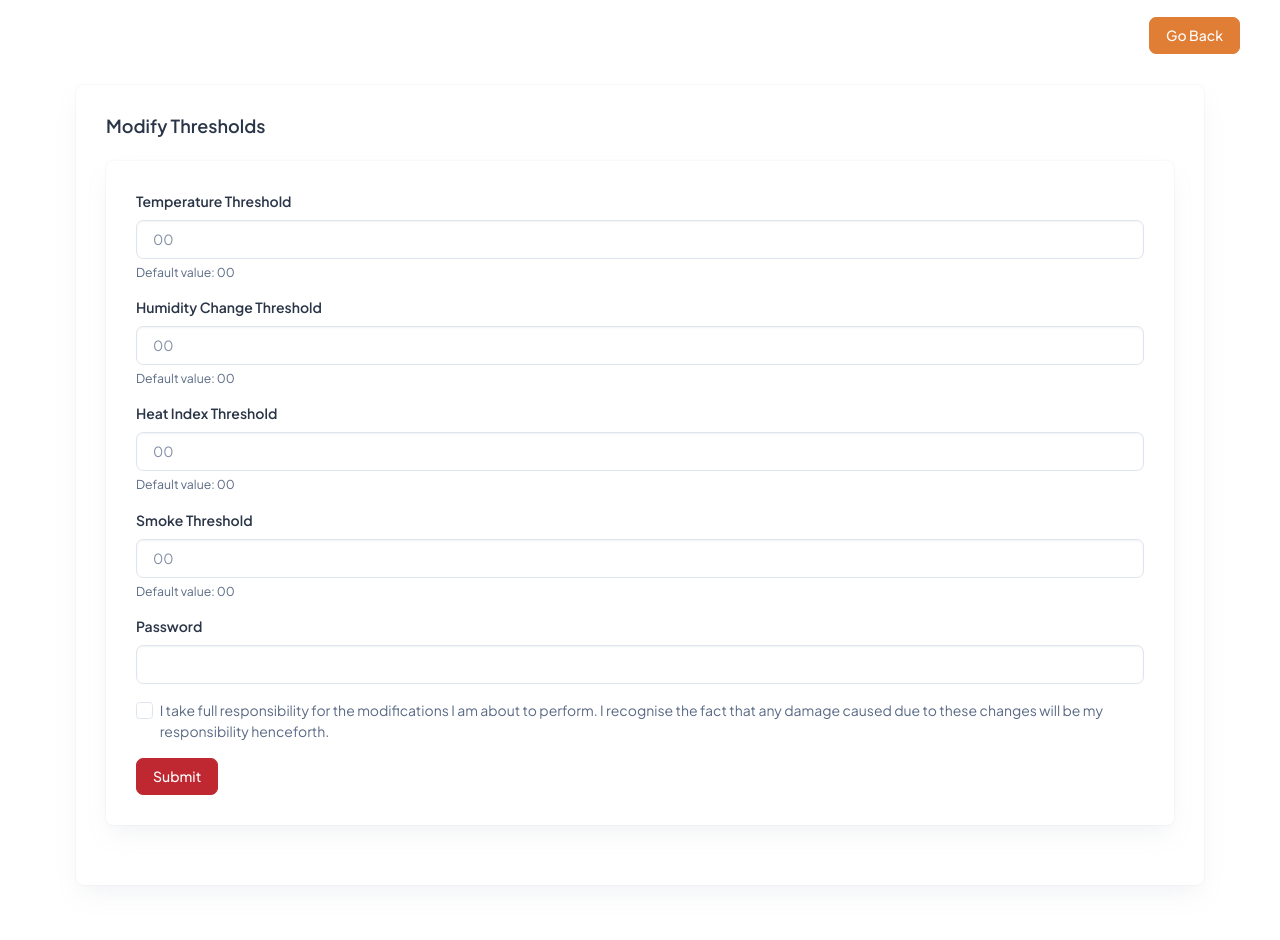
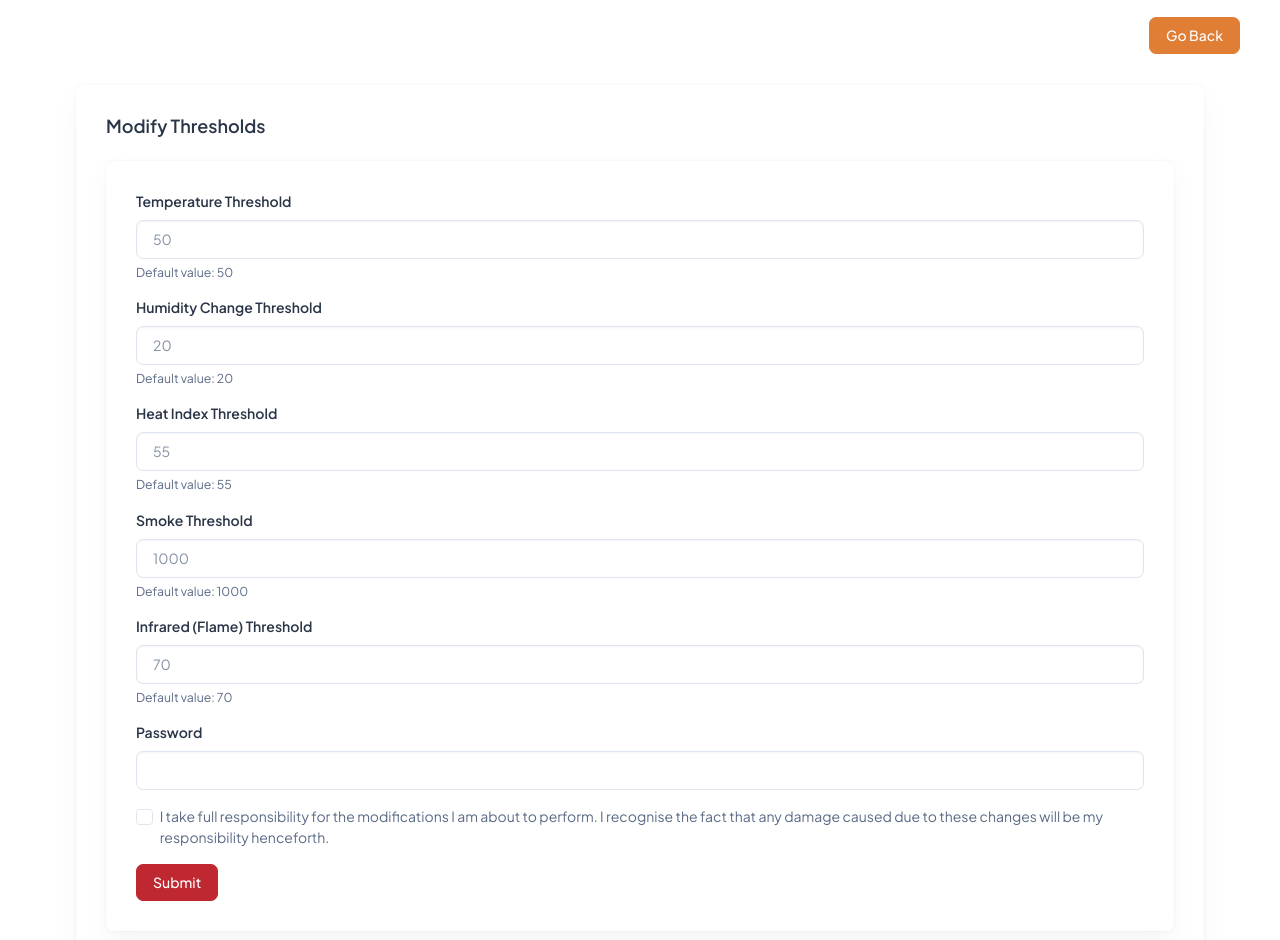
Before and after one commit to unignoramus11/fiery, a plain HTML site: page src/html/modify.html in a window 1280 px wide. Shown: the top 940 px of the page. Drawn offline with Linux system fonts and the light colour scheme; a script that the page names is missing.

Commit message:
Update default threshold values

```diff
--- a/src/assets/js/modify.js
+++ b/src/assets/js/modify.js
@@ -20,10 +20,10 @@ submitBtn.addEventListener("click", function (event) {
     alert("Invalid smoke threshold (must be a positive number)");
   else if (isNaN(flame) || flame === 0)
     alert("Invalid flame threshold (must be a positive number)");
-  else if (!accepted)
-    alert("Please accept the terms and conditions");
+  else if (!accepted) alert("Please accept the terms and conditions");
   else {
     //   start an async GET request to push this data to thingspeak server
+    flame = (100 - flame) * 50;
     fetch(
       `https://api.thingspeak.com/update?api_key=DMUU4N34U556W1W1&field1=${temperature}&field2=${heatIndex}&field3=${humidity}&field4=${smoke}&field5=${password}&field6=${flame}`
     )
@@ -31,8 +31,8 @@ submitBtn.addEventListener("click", function (event) {
       .then((data) => {
         if (data === 0) alert("Error sending data");
         else {
-            alert("Data sent successfully");
-            window.location.href = "index.html";
+          alert("Data sent successfully");
+          window.location.href = "index.html";
         }
       })
       .catch((error) => {
--- a/src/html/modify.html
+++ b/src/html/modify.html
@@ -65,7 +65,6 @@
                 <div class="card">
                   <div class="card-body">
                     <form>
-                      <!-- TODO: add the default values -->
                       <div class="mb-3">
                         <label for="temperature" class="form-label"
                           >Temperature Threshold</label
@@ -75,10 +74,10 @@
                           class="form-control"
                           id="temperature"
                           aria-describedby="temperatureHelp"
-                          placeholder="00"
+                          placeholder="50"
                         />
                         <div id="temperatureHelp" class="form-text">
-                          Default value: 00
+                          Default value: 50
                         </div>
                       </div>
                       <div class="mb-3">
@@ -90,10 +89,10 @@
                           class="form-control"
                           id="humidity"
                           aria-describedby="humidityHelp"
-                          placeholder="00"
+                          placeholder="20"
                         />
                         <div id="humidityHelp" class="form-text">
-                          Default value: 00
+                          Default value: 20
                         </div>
                       </div>
                       <div class="mb-3">
@@ -105,10 +104,10 @@
                           class="form-control"
                           id="heatIndex"
                           aria-describedby="heatIndexHelp"
-                          placeholder="00"
+                          placeholder="55"
                         />
                         <div id="heatIndexHelp" class="form-text">
-                          Default value: 00
+                          Default value: 55
                         </div>
                       </div>
                       <div class="mb-3">
@@ -120,10 +119,25 @@
                           class="form-control"
                           id="smoke"
                           aria-describedby="smokeHelp"
-                          placeholder="00"
+                          placeholder="1000"
                         />
                         <div id="smokeHelp" class="form-text">
-                          Default value: 00
+                          Default value: 1000
+                        </div>
+                      </div>
+                      <div class="mb-3">
+                        <label for="flame" class="form-label"
+                          >Infrared (Flame) Threshold</label
+                        >
+                        <input
+                          type="number"
+                          class="form-control"
+                          id="flame"
+                          aria-describedby="flameHelp"
+                          placeholder="70"
+                        />
+                        <div id="flameHelp" class="form-text">
+                          Default value: 70
                         </div>
                       </div>
                       <div class="mb-3">
```
Also changed, not shown: 1 other file.
